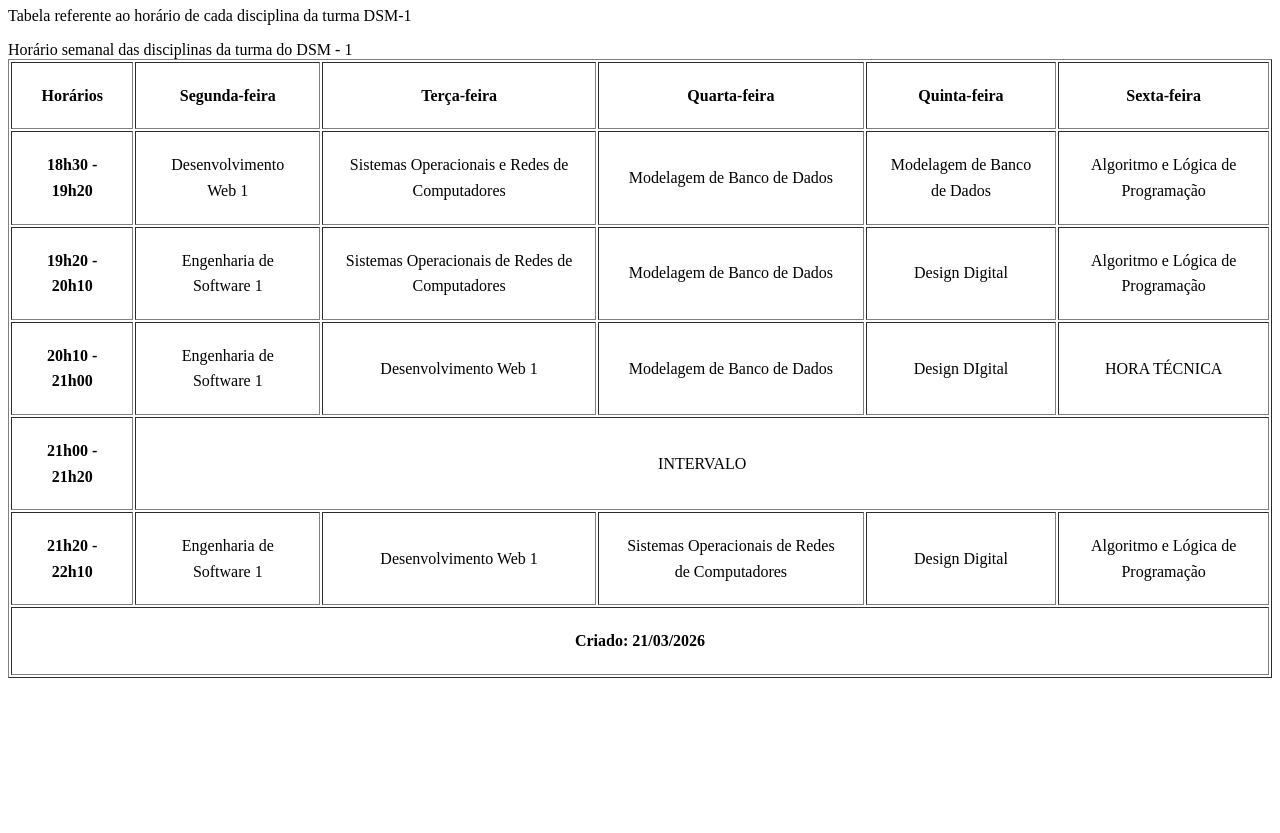
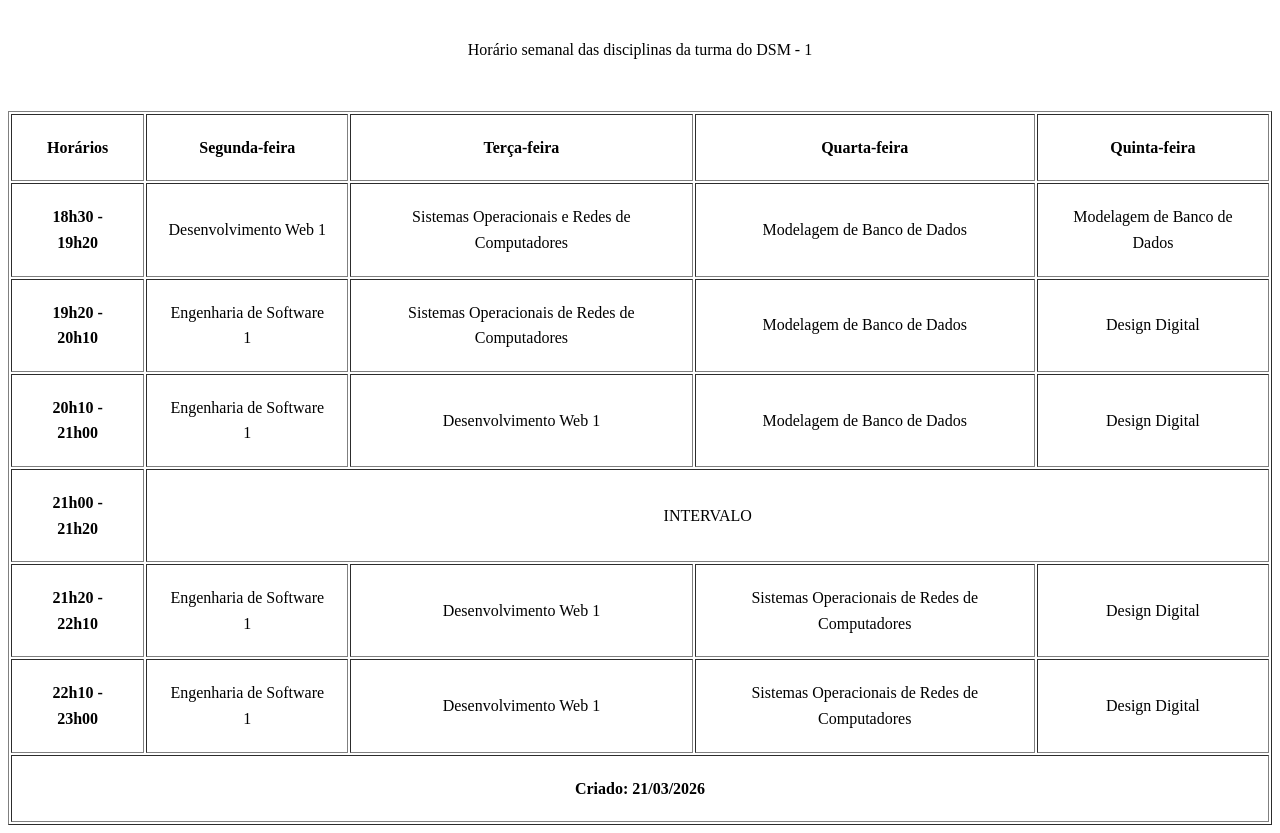
Before and after one commit to kawanvinicius742-wq/dw1-fatecregistro, a plain HTML site: page aula-05-tabelas/exercicio_pratico_aula5/tabela.html in a window 1280 px wide. Shown: the part 73-906 px from the top of the page. Before the commit the page ends 800 px from the top, so only its background shows below. Drawn offline with Linux system fonts and the light colour scheme.

Commit message:
Exerc_tabela

```diff
--- a/aula-05-tabelas/exercicio_pratico_aula5/tabela.html
+++ b/aula-05-tabelas/exercicio_pratico_aula5/tabela.html
@@ -5,7 +5,7 @@
     <meta name="viewport" content="width=device-width, initial-scale=1.0" />
 
     <style>
-      /* ESPAÇAR MELHOR */
+
       th {
         padding: 20px;
         line-height: 1.6;
@@ -16,20 +16,28 @@
         padding: 20px;
         line-height: 1.6;
       }
+
+      h1,p,caption{
+        text-align: center;
+      }
+
     </style>
 
-    <title>Horários D.S.M</title>
+    <title>Horários D.S.M 1</title>
   </head>
   <body>
     <header>
       <h1>Horário de Aulas - DSM-1</h1>
+
+      <!--<hr />-->
     </header>
     <main>
-      <p>Tabela referente ao horário de cada disciplina da turma DSM-1</p>
+      <br />
+      <caption>
+        <p>Horário semanal das disciplinas da turma do DSM - 1</p>
+      </caption>
 
-      <caption>
-        Horário semanal das disciplinas da turma do DSM - 1
-      </caption>
+      <br /><br />
 
       <table border="1">
         <thead>
@@ -39,7 +47,7 @@
             <th scope="col">Terça-feira</th>
             <th scope="col">Quarta-feira</th>
             <th scope="col">Quinta-feira</th>
-            <th scope="col">Sexta-feira</th>
+            <!--<th scope="col">Sexta-feira</th>-->
           </tr>
         </thead>
         <tbody>
@@ -49,7 +57,7 @@
             <td>Sistemas Operacionais e Redes de Computadores</td>
             <td>Modelagem de Banco de Dados</td>
             <td>Modelagem de Banco de Dados</td>
-            <td>Algoritmo e Lógica de Programação</td>
+            <!--<td>Algoritmo e Lógica de Programação</td>-->
           </tr>
           <tr>
             <th scope="row">19h20 - 20h10</th>
@@ -57,15 +65,15 @@
             <td>Sistemas Operacionais de Redes de Computadores</td>
             <td>Modelagem de Banco de Dados</td>
             <td>Design Digital</td>
-            <td>Algoritmo e Lógica de Programação</td>
+            <!-- <td>Algoritmo e Lógica de Programação</td> -->
           </tr>
           <tr>
             <th scope="row">20h10 - 21h00</th>
             <td>Engenharia de Software 1</td>
             <td>Desenvolvimento Web 1</td>
             <td>Modelagem de Banco de Dados</td>
-            <td>Design DIgital</td>
-            <td>HORA TÉCNICA</td>
+            <td>Design Digital</td>
+            <!-- <td>HORA TÉCNICA</td> -->
           </tr>
           <tr>
             <th scope="row">21h00 - 21h20</th>
@@ -77,20 +85,20 @@
             <td>Desenvolvimento Web 1</td>
             <td>Sistemas Operacionais de Redes de Computadores</td>
             <td>Design Digital</td>
-            <td>Algoritmo e Lógica de Programação</td>
+            <!-- <td>Algoritmo e Lógica de Programação</td> -->
           </tr>
-         <!-- <tr>
+          <tr>
             <th scope="row">22h10 - 23h00</th>
             <td>Engenharia de Software 1</td>
             <td>Desenvolvimento Web 1</td>
             <td>Sistemas Operacionais de Redes de Computadores</td>
             <td>Design Digital</td>
-            <td>Algoritmo e Lógica de Programação</td>
-          </tr> -->
+            <!-- <td>Algoritmo e Lógica de Programação</td> -->
+          </tr>
         </tbody>
         <tfoot>
           <tr>
-            <th colspan="6">Criado: 21/03/2026</th>
+            <th colspan="5">Criado: 21/03/2026</th>
           </tr>
         </tfoot>
       </table>
```
Also changed, not shown: aula-04-midias-e-formatacoes/OIP.jpg (renamed from OIP.jpg), aula-04-midias-e-formatacoes/midias.html (renamed from midias.html), aula-04-midias-e-formatacoes/sdv.jpg (renamed from sdv.jpg), aula-1-introducao-ao-html/teste-de-commit.html (renamed from teste-de-commit.html).
